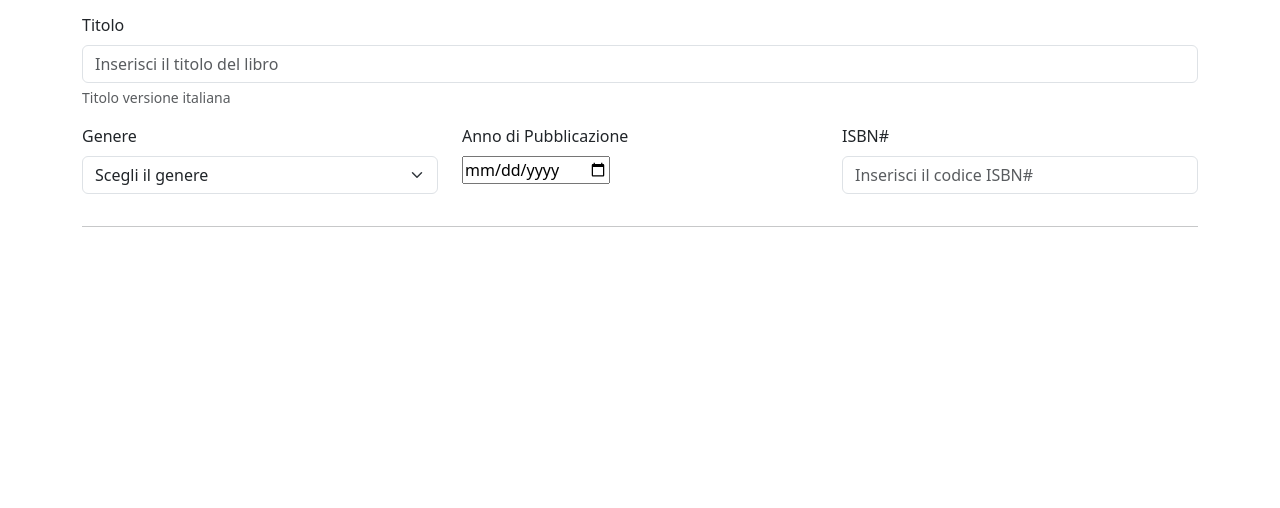
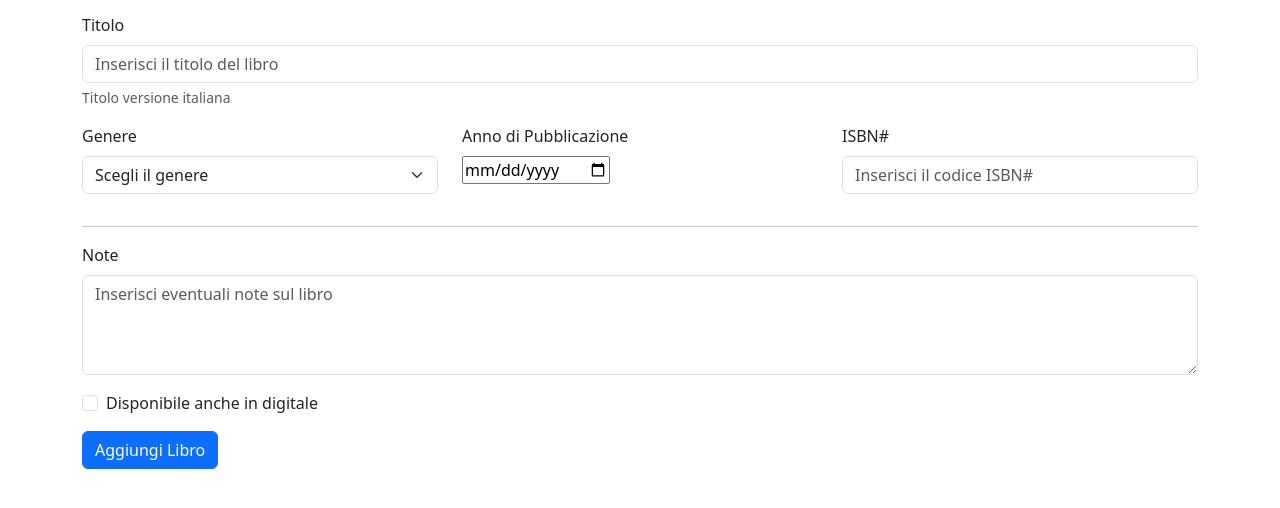
Before and after one commit to DeserioArianna/html-css-bootstrap-dashboard, a plain HTML site: page new-book.html in a window 1280 px wide. Shown: the part 230-738 px from the top of the page. Drawn offline with nearby package versions, Linux system fonts and the light colour scheme.

Commit message:
feat:fine del main

```diff
--- a/new-book.html
+++ b/new-book.html
@@ -18,8 +18,7 @@
 <body>
 
     <header>
-        <nav class="navbar navbar-expand-lg  navbar bg-dark border-bottom border-body fixed-top sticky-top"
-            data-bs-theme="dark">
+        <nav class="navbar navbar-expand-lg  navbar bg-dark border-bottom border-body sticky-top" data-bs-theme="dark">
             <div class="container-fluid">
                 <a class="navbar-brand" href="./index.html">
                     <img src="./img/duck.png" alt="Paperella stilizzata in pixel" width="50" height="50">
@@ -108,7 +107,8 @@
                     <div class="col-12 col-lg-4">
                         <div class="mb-3">
                             <label class="pb-2" for="year-publication">Anno di Pubblicazione</label> <br>
-                            <input type="date" name="year-publication" id="year-publication" placeholder="Inserisci l'Anno">
+                            <input type="date" name="year-publication" id="year-publication"
+                                placeholder="Inserisci l'Anno">
                         </div>
                     </div>
                     <div class="col-12 col-lg-4">
@@ -122,6 +122,21 @@
 
                 <hr>
 
+                <div class="mb-3">
+                    <label class="pb-2" for="notes">Note</label>
+                    <textarea name="notes" id="notes" class="form-control"
+                        placeholder="Inserisci eventuali note sul libro" style="height: 100px"></textarea>
+                </div>
+
+                <div class="form-check mb-3">
+                    <input class="form-check-input" type="checkbox" value="" id="flexCheckDefault">
+                    <label class="form-check-label" for="flexCheckDefault">
+                        Disponibile anche in digitale
+                    </label>
+                </div>
+
+                <button class="btn btn-primary" type="submit">Aggiungi Libro</button>
+
             </form>
         </div>
     </main>
```
Also changed, not shown: index.html (+1 -1 lines).
